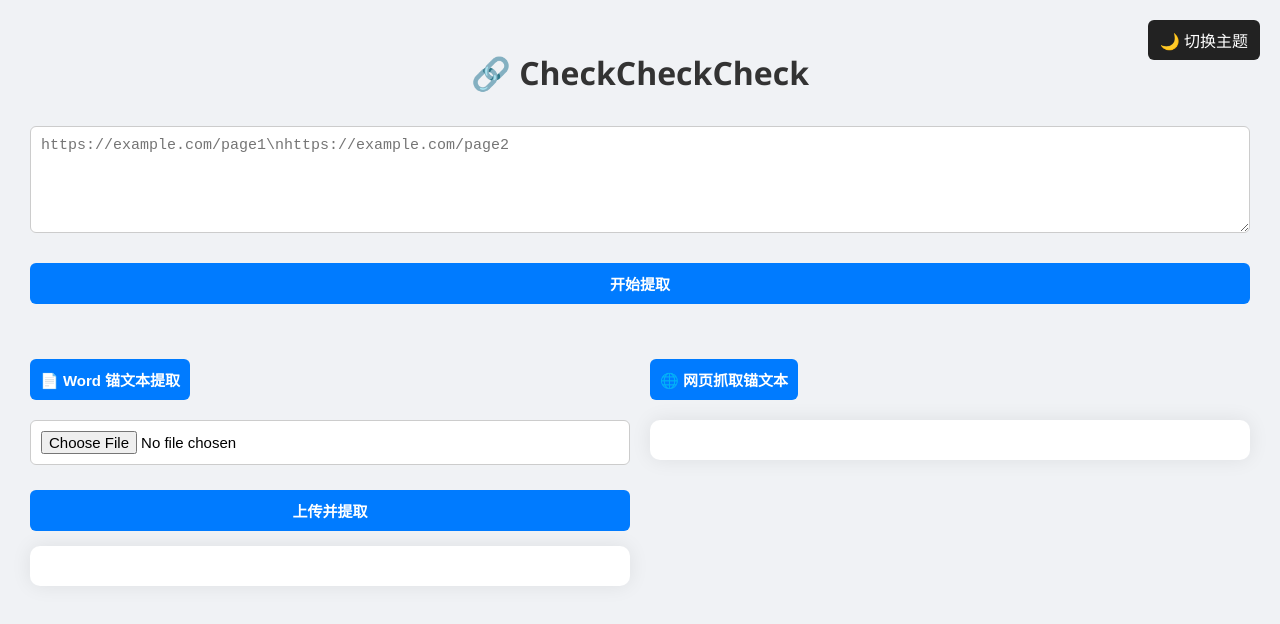
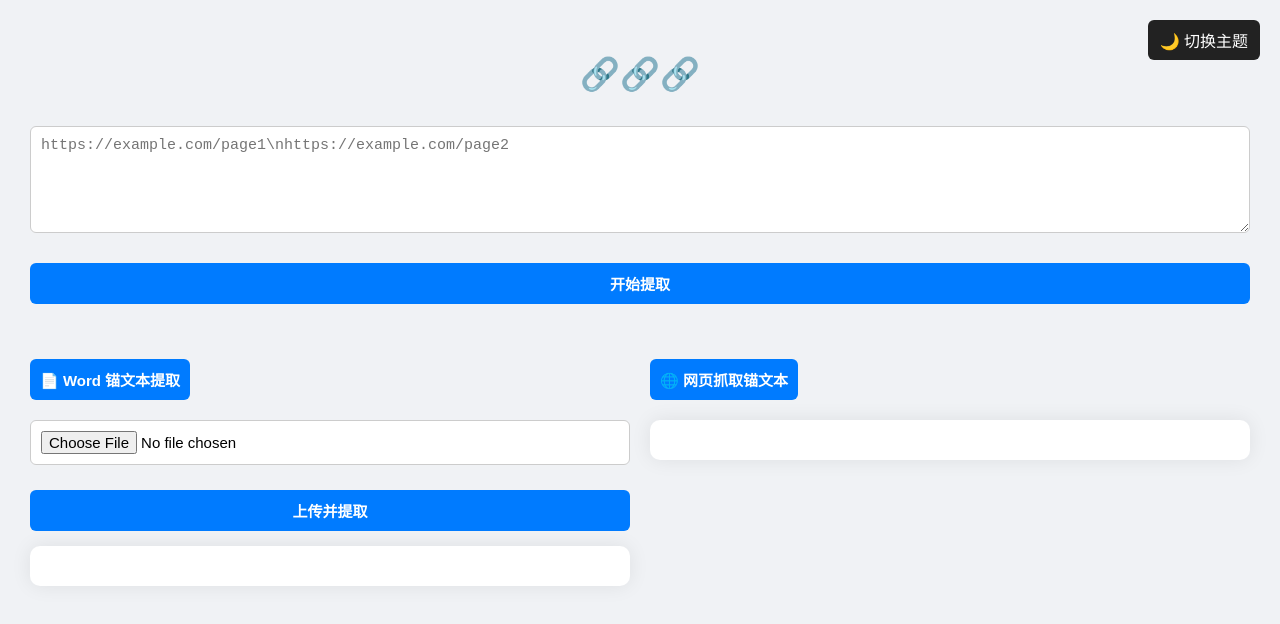
Before and after one commit to kim1031-lyn/checkcheckcheck, a plain HTML site: page index.html in a window 1280 px wide. Drawn offline with nearby package versions, Linux system fonts and the light colour scheme.

Commit message:
Add files via upload

```diff
--- a/index.html
+++ b/index.html
@@ -211,7 +211,7 @@
 </head>
 <body>
 <div class="dark-toggle" onclick="toggleDark()">🌙 切换主题</div>
-<h1>🔗 CheckCheckCheck</h1>
+<h1>🔗🔗🔗</h1>
 <textarea id="urlInput" rows="5" placeholder="https://example.com/page1\nhttps://example.com/page2"></textarea>
 <button onclick="startExtraction()">开始提取</button>
 
```
